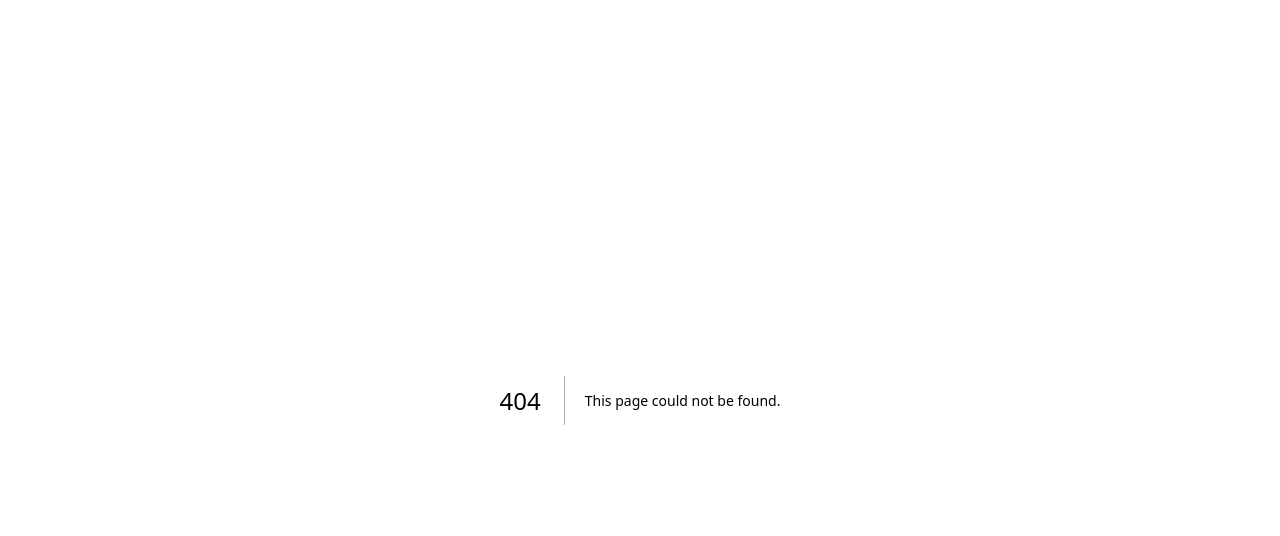
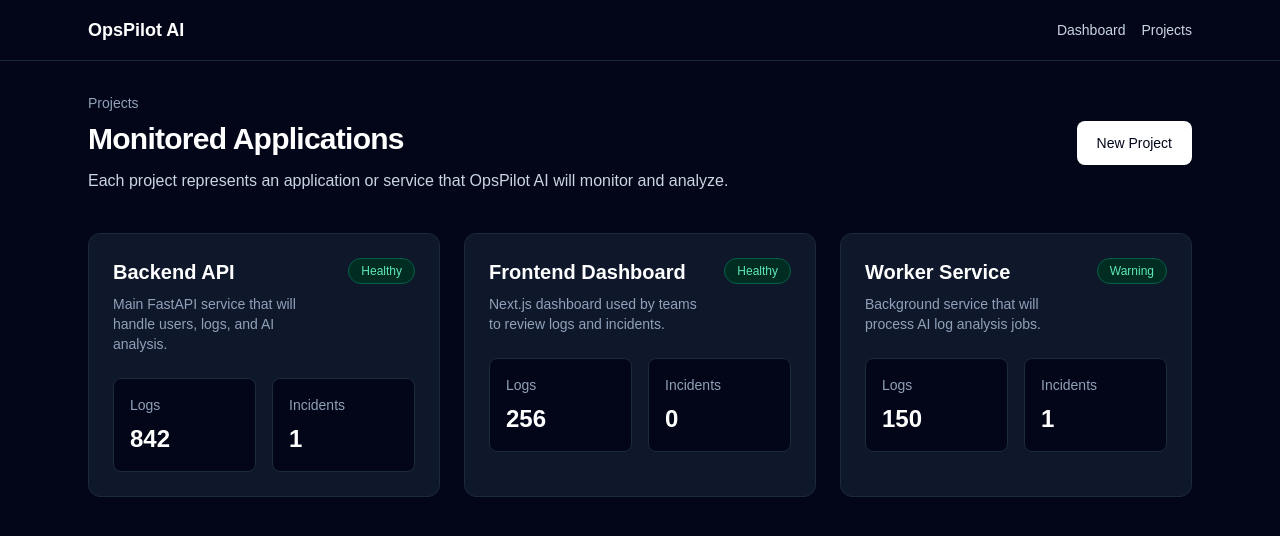
Before and after one commit to hichem-tiba-77/opspilot-ai, a Next.js app in the folder apps/frontend/: page /projects in a window 1280 px wide. Before the commit this address had no page. Shown: the top 536 px of the page. Built offline with nearby package versions, Linux system fonts and the light colour scheme.

Commit message:
feat: add projects page

```diff
--- /dev/null
+++ b/apps/frontend/src/app/projects/page.tsx
@@ -0,0 +1,69 @@
+import { AppNavbar } from "@/components/AppNavbar";
+import { ProjectCard } from "@/components/ProjectCard";
+
+const projects = [
+  {
+    id: 1,
+    name: "Backend API",
+    description: "Main FastAPI service that will handle users, logs, and AI analysis.",
+    status: "Healthy",
+    logsCount: 842,
+    incidentsCount: 1,
+  },
+  {
+    id: 2,
+    name: "Frontend Dashboard",
+    description: "Next.js dashboard used by teams to review logs and incidents.",
+    status: "Healthy",
+    logsCount: 256,
+    incidentsCount: 0,
+  },
+  {
+    id: 3,
+    name: "Worker Service",
+    description: "Background service that will process AI log analysis jobs.",
+    status: "Warning",
+    logsCount: 150,
+    incidentsCount: 1,
+  },
+];
+
+export default function ProjectsPage() {
+  return (
+    <main className="min-h-screen bg-slate-950 text-white">
+      <AppNavbar />
+
+      <div className="mx-auto max-w-6xl px-6 py-8">
+        <header className="mb-10 flex flex-col justify-between gap-6 sm:flex-row sm:items-center">
+          <div>
+            <p className="text-sm font-medium text-slate-400">Projects</p>
+            <h1 className="mt-2 text-3xl font-bold tracking-tight">
+              Monitored Applications
+            </h1>
+            <p className="mt-3 max-w-2xl text-slate-300">
+              Each project represents an application or service that OpsPilot AI
+              will monitor and analyze.
+            </p>
+          </div>
+
+          <button className="rounded-lg bg-white px-5 py-3 text-sm font-medium text-slate-950 transition hover:bg-slate-200">
+            New Project
+          </button>
+        </header>
+
+        <section className="grid gap-6 lg:grid-cols-3">
+          {projects.map((project) => (
+            <ProjectCard
+              key={project.id}
+              name={project.name}
+              description={project.description}
+              status={project.status}
+              logsCount={project.logsCount}
+              incidentsCount={project.incidentsCount}
+            />
+          ))}
+        </section>
+      </div>
+    </main>
+  );
+}
--- /dev/null
+++ b/apps/frontend/src/components/ProjectCard.tsx
@@ -0,0 +1,44 @@
+type ProjectCardProps = {
+  name: string;
+  description: string;
+  status: string;
+  logsCount: number;
+  incidentsCount: number;
+};
+
+export function ProjectCard({
+  name,
+  description,
+  status,
+  logsCount,
+  incidentsCount,
+}: ProjectCardProps) {
+  return (
+    <div className="rounded-xl border border-slate-800 bg-slate-900 p-6">
+      <div className="flex items-start justify-between gap-4">
+        <div>
+          <h2 className="text-xl font-semibold text-white">{name}</h2>
+          <p className="mt-2 text-sm text-slate-400">{description}</p>
+        </div>
+
+        <span className="rounded-full border border-emerald-800 bg-emerald-950 px-3 py-1 text-xs font-medium text-emerald-300">
+          {status}
+        </span>
+      </div>
+
+      <div className="mt-6 grid grid-cols-2 gap-4 text-sm">
+        <div className="rounded-lg border border-slate-800 bg-slate-950 p-4">
+          <p className="text-slate-400">Logs</p>
+          <p className="mt-2 text-2xl font-bold text-white">{logsCount}</p>
+        </div>
+
+        <div className="rounded-lg border border-slate-800 bg-slate-950 p-4">
+          <p className="text-slate-400">Incidents</p>
+          <p className="mt-2 text-2xl font-bold text-white">
+            {incidentsCount}
+          </p>
+        </div>
+      </div>
+    </div>
+  );
+}
```
